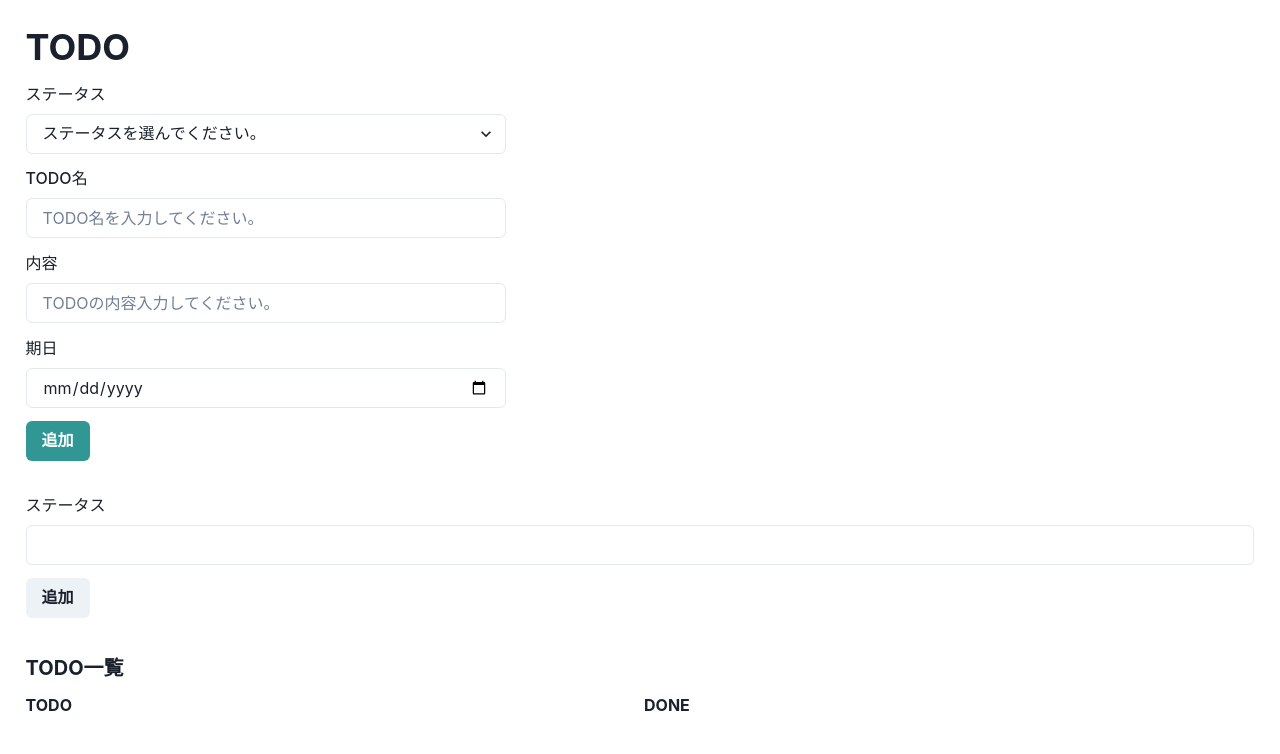
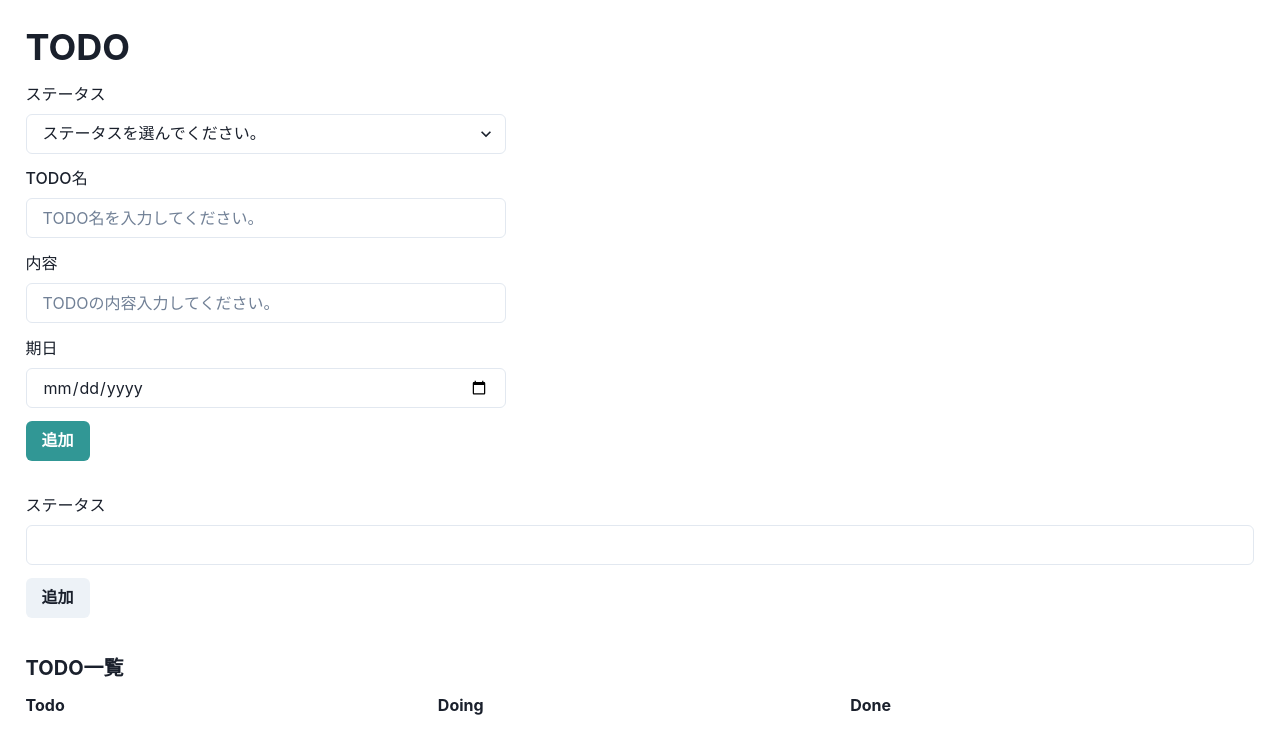
Before and after one commit to yoji0513/todo-app, a React (Create React App) app: page / in a window 1280 px wide. Shown: the top 754 px of the page. Built offline with nearby package versions, Linux system fonts and the light colour scheme.

Commit message:
status追加

```diff
--- a/src/components/todo-list.tsx
+++ b/src/components/todo-list.tsx
@@ -11,9 +11,11 @@ import { ja } from 'date-fns/locale'
 export const TodoList= () => {
   const { isOpen, onOpen, onClose } = useDisclosure();
   const todo = useSelector((state: RootState) => state.addTodo)
+  const status = useSelector((state: RootState) => state.addStatus)
   const dispatch = useDispatch()
   const [selectedItem, setSelectedItem] = useState<number>(1)
   const [today, setToday] = useState<string>('')
+  const listItemWidth = Math.floor(100 / status.statusList.length)
   useEffect(() => {
     const today = new Date();
     const formatToday = format(today, 'yyyy-MM-dd', {
@@ -40,12 +42,15 @@ export const TodoList= () => {
     <>
       <Heading as={'h2'} size={'md'} mt={'2.4rem'}>TODO一覧</Heading>
       <Flex gap={'2'} mt={'1rem'}>
-        <Box w={'50%'}>
-          <Heading as={'h3'} size={'sm'}>TODO</Heading>
-        </Box>
-        <Box w={'50%'}>
-          <Heading as={'h3'} size={'sm'}>DONE</Heading>
-        </Box>
+        <>
+        {status.statusList.map((statusItem, index) => {
+          return(
+            <Box key={index} width={`${listItemWidth}%`}>
+              <Heading as={'h3'} size={'sm'}>{statusItem.status}</Heading>
+            </Box>
+          )
+        })}
+        </>
       </Flex>
       <Flex gap={'2'} mt={'1rem'}>
           <List w={'50%'}>
```
